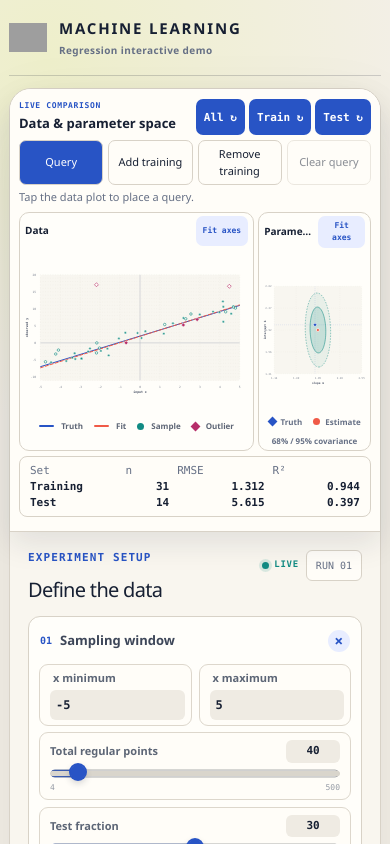
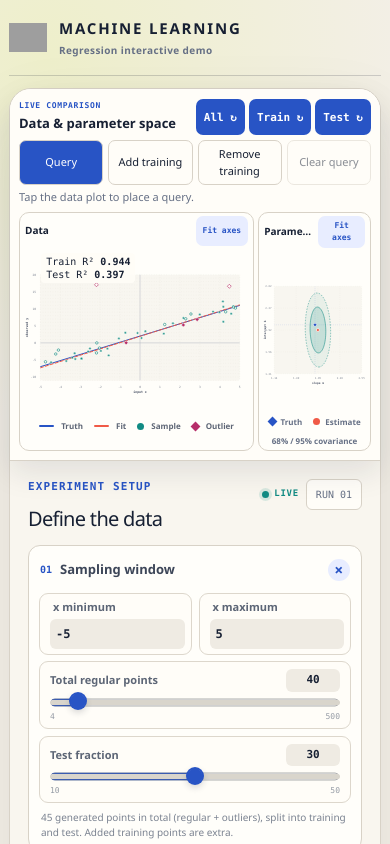
Before and after one commit to alexbernardino/regression-interactive, a Next.js app: page / in a window 390 px wide. Shown: the top 844 px of the page. Built offline with nearby package versions, Linux system fonts and the light colour scheme; grey boxes are pictures that could not be loaded.

Commit message:
Show training and test R2 inside the mobile data plot

```diff
--- a/app/globals.css
+++ b/app/globals.css
@@ -1,6 +1,22 @@
 @import "tailwindcss";
 
 .plot-editor { flex-shrink: 0; margin: 5px 0; }
+.mobile-data-pane .mobile-plot-frame { position: relative; }
+.plot-r2-readout {
+  position: absolute;
+  top: 4px;
+  left: 8%;
+  display: flex;
+  flex-direction: column;
+  gap: 2px;
+  padding: 3px 5px;
+  border-radius: 4px;
+  background: rgba(255, 253, 248, .9);
+  color: var(--ink);
+  font: 10px var(--font-geist-mono), monospace;
+  pointer-events: none;
+}
+.plot-r2-readout span { white-space: nowrap; }
 .plot-editor p { margin: 4px 0; font-size: 11px; color: var(--muted); }
 .results-grid.equations-only { grid-template-columns: 1fr; }
 .mobile-metrics.coefficients-only { grid-template-columns: 1fr 1fr; }
--- a/app/page.tsx
+++ b/app/page.tsx
@@ -1013,6 +1013,10 @@ export default function Home() {
               </div>
               <div className="mobile-plot-frame">
                 <RegressionPlot result={result} axes={dataAxes} {...plotTools} />
+                <div className="plot-r2-readout" aria-label="Training and test R squared">
+                  <span>Train R² <strong>{round(result.r2)}</strong></span>
+                  <span>Test R² <strong>{round(result.testR2)}</strong></span>
+                </div>
               </div>
               {queryReadout}
               <div className="mobile-plot-caption">
@@ -1050,7 +1054,6 @@ export default function Home() {
             </section>
           </div>
 
-          {performance}
         </section>
 
         <aside className="controls">
```
